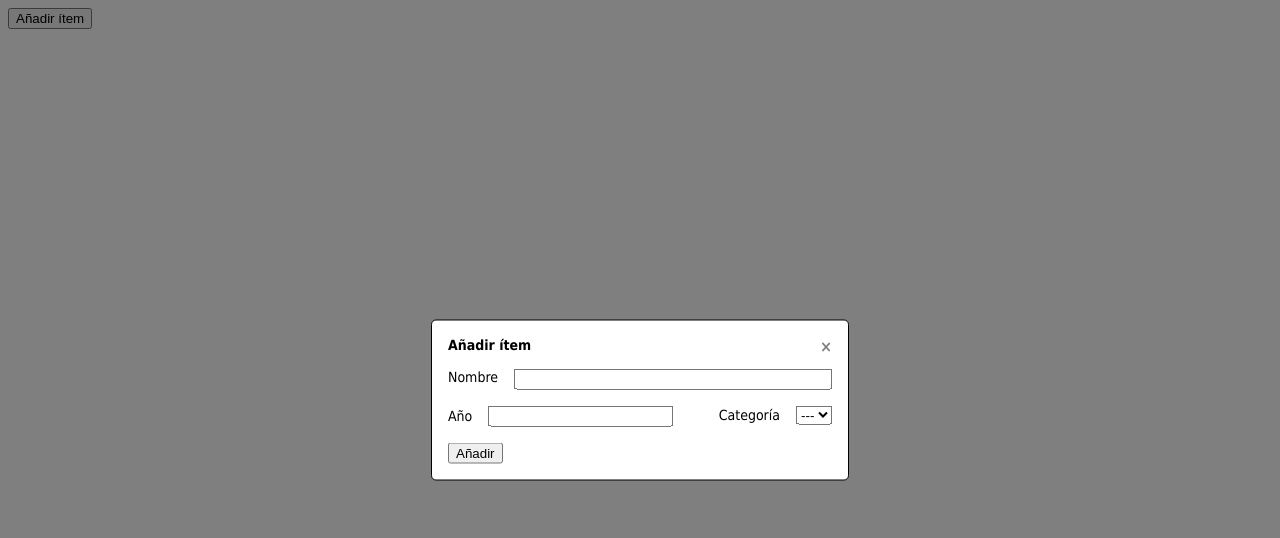
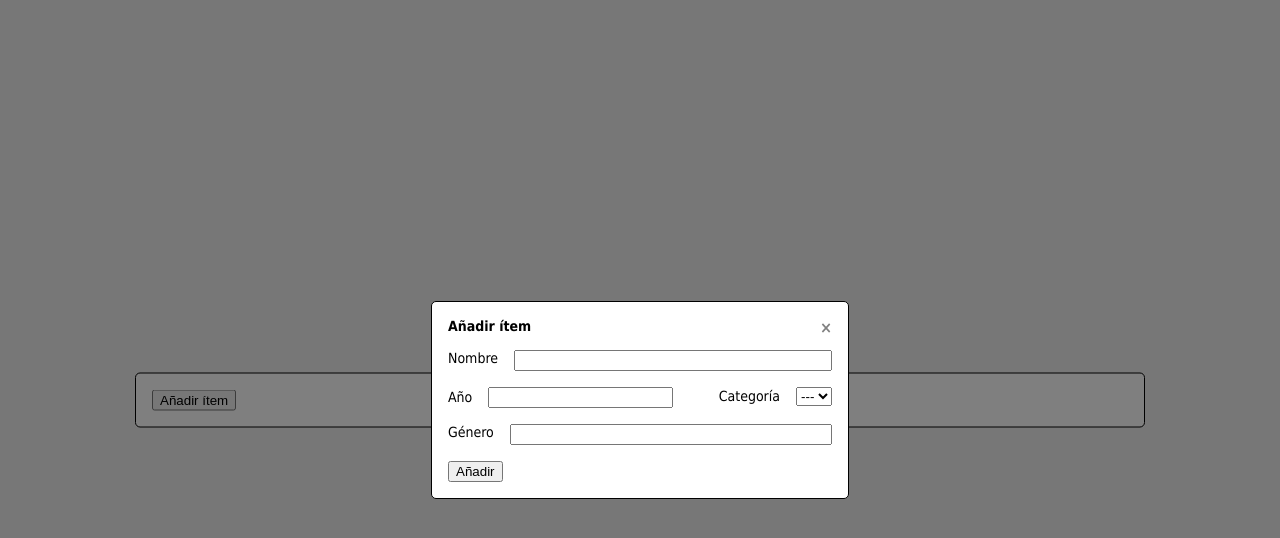
Before and after one commit to mdysiuta/backlog, a React (Vite) app in the folder app/: page / in a window 1280 px wide. Both pictures are taken after a click on the button "Añadir ítem". Shown: the top 538 px of the page. Built offline with nearby package versions, Linux system fonts and the light colour scheme.

Commit message:
uuid instalado, listado de ítems y modal para mostrar info de ítems

```diff
--- a/app/package.json
+++ b/app/package.json
@@ -11,7 +11,8 @@
   },
   "dependencies": {
     "react": "^19.2.4",
-    "react-dom": "^19.2.4"
+    "react-dom": "^19.2.4",
+    "uuid": "^13.0.0"
   },
   "devDependencies": {
     "@babel/core": "^7.29.0",
--- a/app/src/App.css
+++ b/app/src/App.css
@@ -1,6 +1,43 @@
 body {
     font-family: Tahoma;
-    font-size: 14px
+    font-size: 14px;
+    background-color: rgba(239, 239, 239, 1);
+}
+
+#main-container {
+    position: absolute;
+    left: 50%;
+    top: 50%;
+    transform: translate(-50%, -50%);
+
+    background-color: white;
+    border: 1px solid black;
+    border-radius: 5px 5px 5px;
+    padding: 16px;
+    width: 976px;
+}
+
+#backlog-items {
+    display:flex;
+    flex-wrap: wrap;
+    flex-direction: row;
+}
+
+.backlog-item {
+    border: 1px solid darkgray;
+    border-radius: 5px 5px 5px;
+    margin: 8px;
+    padding: 16px;
+    width: 144px;
+}
+
+.backlog-item:hover {
+    cursor: pointer;
+    background-color: rgba(239, 239, 239, 1);
+}
+
+.backlog-item .item-title {
+    font-weight: bold;
 }
 
 #modal-bg {
--- a/app/src/App.tsx
+++ b/app/src/App.tsx
@@ -1,34 +1,91 @@
 import { useState } from 'react'
 import { categories } from './data/categories'
 import './App.css'
+import type { Category, Item } from './types/types'
+import { v4 as uuidv4 } from 'uuid';
 
 function App() {
     const [modal, setModal] = useState(false)
+    const [addItemModalOpen, setAddItemModalOpen] = useState(false)
+    const [showItemModalOpen, setShowItemModalOpen] = useState(false)
+
+    const [items, setItems] = useState<Item[]>([])
 
     const toggleModal = () => {
+        setModal(false)
+        setAddItemModalOpen(false)
+        setShowItemModalOpen(false)
+    }
+
+    const toggleAddItemModal = () => {
         setModal(!modal)
+        setAddItemModalOpen(!addItemModalOpen)
+    }
+
+    const toggleShowItemModal = (item : Item) => {
+        setModal(!modal)
+        setShowItemModalOpen(!showItemModalOpen)
+
+        const name : Element | null = document.querySelector('#show-item-name')
+        name!.innerHTML = item.name
+    }
+
+    const addItem = (data: { get: (arg0: string) => any }) => {
+        const category : Category = {
+            id: 0,
+            name: 'Desconocido',
+        }
+
+        const newItem : Item = {
+            id: uuidv4(),
+            name: data.get('name'),
+            year: data.get('year'),
+            genre: data.get('genre'),
+            category: category
+        }
+
+        setItems([...items, newItem])
+        toggleModal()
     }
 
     return (
         <>
-            <button onClick={toggleModal}>Añadir ítem</button>
+            <div id='main-container'>
+                <div>
+                    <button onClick={toggleAddItemModal}>Añadir ítem</button>
+                </div>
+                <div id='backlog-items'>
+                    {
+                        items.map(item => (
+                            <div className='backlog-item' onClick={() => toggleShowItemModal(item)}>
+                                <div className='item-title'>{item.name}</div>
+                                <div className='item-properties'>
+                                    {item.year} | {item.genre}
+                                </div>
+                            </div>
+                        ))
+                    }
+                </div>
+            </div>
             <div style={{display: modal ? '' : 'none'}}>
                 <div onClick={toggleModal} id={'modal-bg'} /> {/* BLACK OVERLAY */}
-                <div className={'modal'}>
+
+                {/* ADD ITEM MODAL START */}
+                <div className={'modal'} style={{display: addItemModalOpen ? '' : 'none'}}>
                     <div className={'close-button'} onClick={toggleModal}>&times;</div>
                     <div>
                         <b>Añadir ítem</b>
                     </div>
                     <div className={'custom-form'}>
-                        <form>
+                        <form action={addItem} id='add-item-form'>
                             <div className='form-div form-div-flex'>
                                 <label>Nombre</label>
-                                <input type="text"></input>
+                                <input type="text" name="name"></input>
                             </div>
                             <div className='form-div form-div-cols'>
                                 <div>
                                     <label>Año</label>
-                                    <input type="number"></input>
+                                    <input type="number" name="year"></input>
                                 </div>
                                 <div>
                                     <label>Categoría</label>
@@ -42,12 +99,26 @@ function App() {
                                     </select>
                                 </div>
                             </div>
+                            <div className='form-div form-div-flex'>
+                                <label>Género</label>
+                                <input type="text" name="genre"></input>
+                            </div>
                             <div className='form-div'>
                                 <button>Añadir</button>
                             </div>
                         </form>
                     </div>
                 </div>
+                {/* ADD ITEM MODAL END */}
+
+                {/* SHOW ITEM MODAL START */}
+                <div className={'modal'} style={{display: showItemModalOpen ? '' : 'none'}}>
+                    <div className={'close-button'} onClick={toggleModal}>&times;</div>
+                    <div id='show-item-name'>
+
+                    </div>
+                </div>
+                {/* SHOW ITEM MODAL END */}
             </div>
         </>
     )
--- a/app/src/types/types.ts
+++ b/app/src/types/types.ts
@@ -4,7 +4,7 @@ export type Category = {
 }
 
 export type Item = {
-    id: number,
+    id: string,
     name: string,
     year: number,
     genre: string,
```
Also changed, not shown: 1 other file (tests, documents, lock files or other folders).
